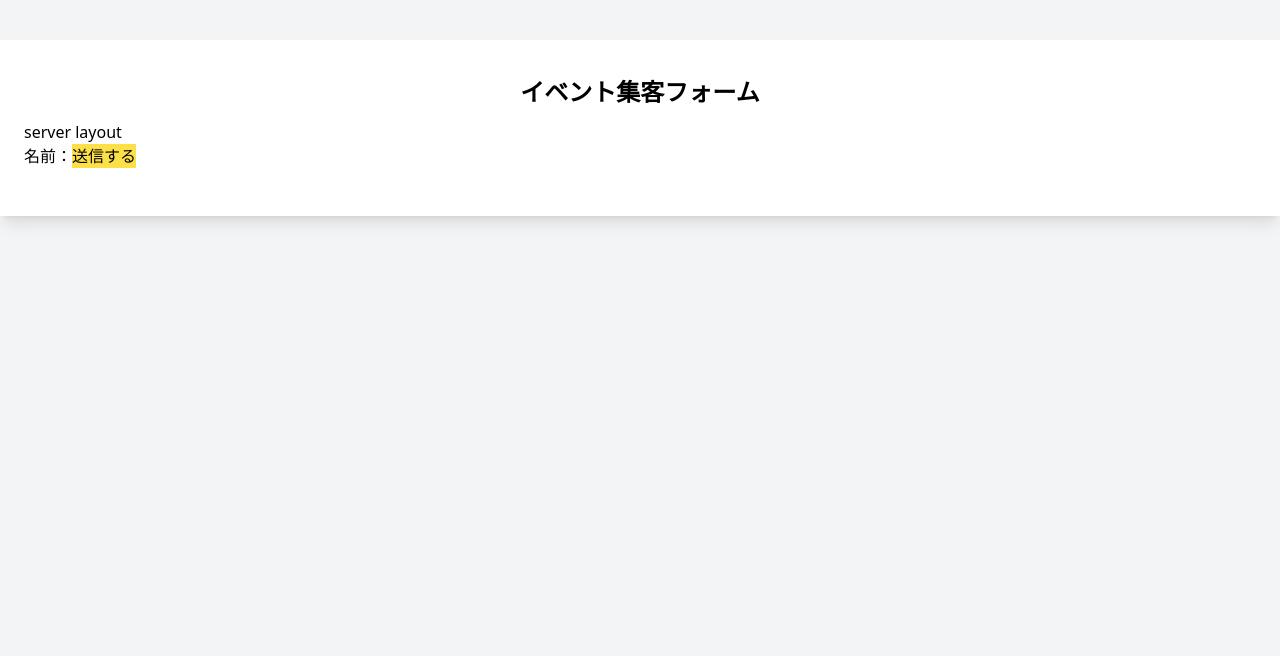
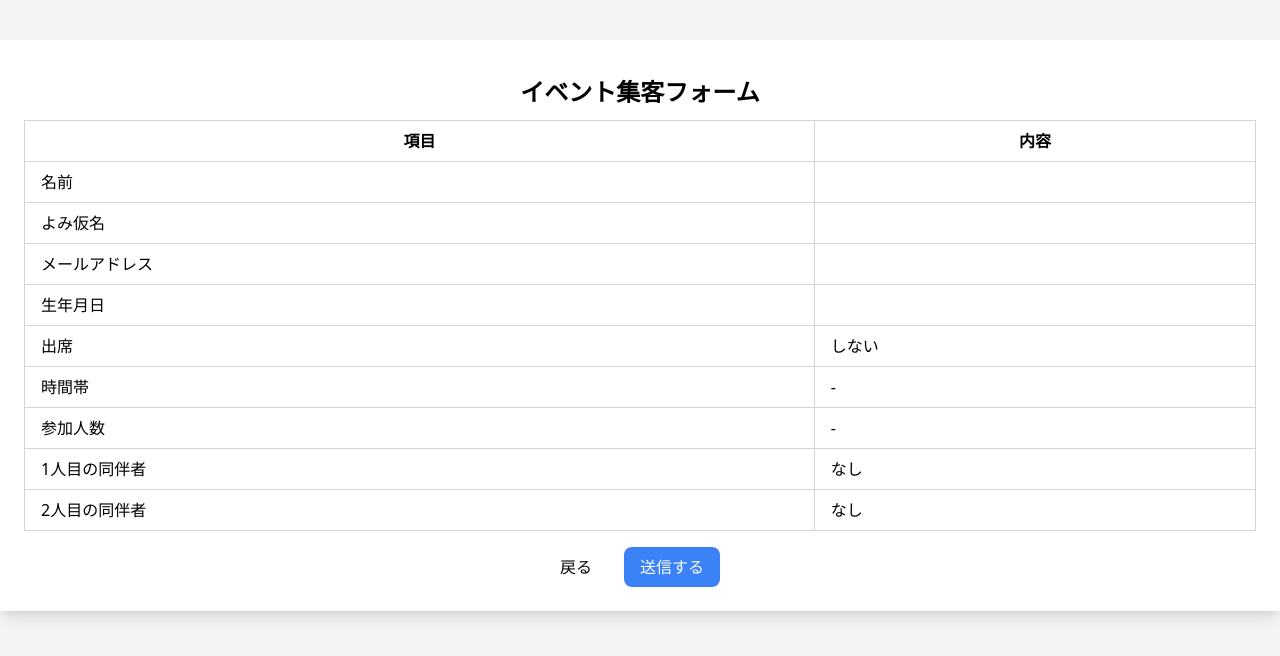
Before and after one commit to asuka-nomura-zzz/aws-form-sample, a Next.js app: page /server-form-sample/invitation/confirm in a window 1280 px wide. Shown: the top 656 px of the page. Built offline with nearby package versions, Linux system fonts and the light colour scheme; no server answers; the database is empty.

Commit message:
Edited many pages

```diff
--- a/app/client-form-sample/components/Form.tsx
+++ b/app/client-form-sample/components/Form.tsx
@@ -83,7 +83,7 @@ const Form = () => {
       console.log(filteredTimeslot)
 
       if (!filteredTimeslot) {
-        return;
+        return
       }
 
       const currentStock = filteredTimeslot.stock
@@ -143,7 +143,7 @@ const Form = () => {
 
 
   return (
-    <div>
+    <>
       {isSubmitted ?
       <>
         <p>送信ありがとうございました</p>
@@ -183,15 +183,13 @@ const Form = () => {
           </>
         )}
 
-        <button type="submit" className="bg-blue-500 text-white mt-2 py-2 px-4 rounded cursor-pointer">申し込む</button>
+        <div className="flex flex-row items-center justify-center gap-8 mt-4">
+          <Link href="/" className="hover:underline">TOPへ戻る</Link>
+          <button type="submit" className="bg-blue-500 text-white py-2 px-4 rounded-lg hover:bg-blue-400 duration-200">送信する</button>
+        </div>
       </form>
       }
-
-        <Link href="./">
-         <p className='my-10 hover:underline'>TOPへ戻る</p>
-        </Link>
-
-    </div>
+    </>
   );
 };
 
--- /dev/null
+++ b/app/loading.tsx
@@ -0,0 +1,11 @@
+import React from 'react'
+
+const loading = () => {
+  return (
+    <div className="my-16 flex justify-center">
+      <div className="h-10 w-10 animate-spin rounded-full border-4 border-blue-500 border-t-transparent"></div>
+    </div>
+  )
+}
+
+export default loading
--- a/app/page.tsx
+++ b/app/page.tsx
@@ -2,12 +2,35 @@ import Link from "next/link"
 export default function Home() {
   return (
     <>
-    <Link href="./client-form-sample">
-      <p className="flex justify-center py-4 hover:underline">Client Side Rendering</p>
-    </Link>
-    <Link href="./server-form-sample">
-      <p className="flex justify-center py-4 hover:underline">Server Side Rendering</p>
-    </Link>
+      {/* <Link href="./client-form-sample">
+        <p className="flex justify-center py-4 hover:underline">Client Side Rendering</p>
+      </Link>
+      <Link href="./server-form-sample/invitation">
+        <p className="flex justify-center py-4 hover:underline">Server Side Rendering</p>
+      </Link> */}
+
+      <div className="grid grid-cols-3 gap-4">
+        <Link href="/client-form-sample">
+          <div className="bg-gray-100 p-4 h-32">
+            <h3 className="font-bold">Client Side Rendering</h3>
+            <p>このフォームはクライアントでの送信フォームです</p>
+          </div>
+        </Link>
+
+        <Link href="/server-form-sample">
+          <div className="bg-gray-100 p-4 h-32">
+            <h3 className="font-bold">Server Side Rendering</h3>
+            <p>このフォームはサーバー側でデータを取得しました</p>
+          </div>
+        </Link>
+
+        <Link href="/aws-form-sample">
+          <div className="bg-gray-100 p-4 h-32">
+            <h3 className="font-bold">Server Side & AWS</h3>
+            <p>このフォームはApi Gateway、Lambda、DynamoDBを用いてロジックを作成しました</p>
+          </div>
+        </Link>
+      </div>
     </>
   );
 }
--- a/app/server-form-sample/invitation/confirm/page.tsx
+++ b/app/server-form-sample/invitation/confirm/page.tsx
@@ -3,34 +3,159 @@
 import React from 'react'
 import { useRouter } from 'next/navigation'
 import { useFormContext } from 'react-hook-form'
-import { useAppContext } from '../../context/useAppContext'
+import Link from 'next/link'
+import { supabase } from '@/app/lib/createClient'
+
+type Influencer = {
+  full_name: string;
+  kana_name: string;
+  email: string;
+  birthdate: string;
+  is_attend: boolean;
+  timeslot?: number;
+  number_of_attendees?: number;
+  first_companion_name?: string;
+  second_companion_name?: string;
+}
 
 const page = () => {
   const router = useRouter()
   const { getValues, handleSubmit, reset } = useFormContext()
-  const values = getValues();
 
-  // const { timeslots } = useAppContext;
+  async function decreaseStock(timeslotId: string, decreaseBy: string) {
+    const { data, error } = await supabase
+      .from('timeslots')
+      .select()
+      .gt('stock', 0)
+      .order('id')
 
-  const onSubmit = handleSubmit(async (data) => {
-    const formData = new FormData()
-    Object.entries(data).forEach(([key, value]) => {
-      formData.append(key, value)
+    if (error) {
+      console.error('Error fetching timeslots:', error)
+      throw new Error('時間帯の取得に失敗しました')
+    }
+
+    const filteredTimeslot = data?.find((timeslot) => {
+      return timeslot.id === Number(timeslotId)
     })
 
-    // try catch文で在庫データの更新および、インフルエンサーの登録を行う
-    // 全部成功したらthanksページに遷移する、エラーならエラーページに遷移する
+    if (!filteredTimeslot) {
+      console.error('No timeslot found with the given ID')
+      return;
+    }
 
-    router.push('/server-form-sample/invitation/thanks')
-    reset()
+    const currentStock = filteredTimeslot.stock
+
+    if (currentStock < Number(decreaseBy)) {
+      console.log('not enough stock')
+      return
+    }
+
+    const { error: updateError } = await supabase
+      .from('timeslots')
+      .update({ stock: currentStock - Number(decreaseBy) })
+      .eq('id', Number(timeslotId))
+
+    if (updateError) {
+      console.error('Error updating stock:', updateError)
+      throw new Error('在庫の更新に失敗しました')
+    }
+  }
+
+  async function postInfluencer(personInfo: Influencer) {
+    const { error } = await supabase
+      .from('influencers')
+      .insert(personInfo)
+
+    if (error) {
+      console.error('Error posting influencer:', error)
+      throw new Error('インフルエンサーの登録に失敗しました')
+    }
+  }
+
+  const onSubmit = handleSubmit(async () => {
+    const influencer: Influencer = {
+      full_name: getValues('fullName'),
+      kana_name: getValues('kanaName'),
+      email: getValues('email'),
+      birthdate: getValues('birthdate'),
+      is_attend: getValues('isAttend'),
+      timeslot: Number(getValues('selectedTimeslot')),
+      number_of_attendees: Number(getValues('numberOfAttendees')),
+      first_companion_name: getValues('firstCompanionName'),
+      second_companion_name: getValues('secondCompanionName'),
+    };
+
+    try {
+      await decreaseStock(
+        getValues('selectedTimeslot'),
+        getValues('numberOfAttendees')
+      )
+      await postInfluencer(influencer)
+
+      router.push('/server-form-sample/invitation/thanks')
+      reset()
+    } catch (error) {
+      console.error('An error occurred during submission:', error)
+      router.push('/server-form-sample/invitation/error')
+    }
   })
 
   return (
-    <form onSubmit={onSubmit}>
-      名前：{values.fullName}
+    <>
+     <form onSubmit={onSubmit}>
+      <table className="min-w-full border-collapse border border-gray-300">
+        <thead>
+          <tr>
+            <th className="border border-gray-300 px-4 py-2">項目</th>
+            <th className="border border-gray-300 px-4 py-2">内容</th>
+          </tr>
+        </thead>
+        <tbody>
+          <tr>
+            <td className="border border-gray-300 px-4 py-2">名前</td>
+            <td className="border border-gray-300 px-4 py-2">{getValues('fullName')}</td>
+          </tr>
+          <tr>
+            <td className="border border-gray-300 px-4 py-2">よみ仮名</td>
+            <td className="border border-gray-300 px-4 py-2">{getValues('kanaName')}</td>
+          </tr>
+          <tr>
+            <td className="border border-gray-300 px-4 py-2">メールアドレス</td>
+            <td className="border border-gray-300 px-4 py-2">{getValues('email')}</td>
+          </tr>
+          <tr>
+            <td className="border border-gray-300 px-4 py-2">生年月日</td>
+            <td className="border border-gray-300 px-4 py-2">{getValues('birthdate')}</td>
+          </tr>
+          <tr>
+            <td className="border border-gray-300 px-4 py-2">出席</td>
+            <td className="border border-gray-300 px-4 py-2">{getValues('isAttend') ? 'する' : 'しない'}</td>
+          </tr>
+          <tr>
+            <td className="border border-gray-300 px-4 py-2">時間帯</td>
+            <td className="border border-gray-300 px-4 py-2">{getValues('selectedTimeslot') || '-'}</td>
+          </tr>
+          <tr>
+            <td className="border border-gray-300 px-4 py-2">参加人数</td>
+            <td className="border border-gray-300 px-4 py-2">{getValues('numberOfAttendees') || '-'}</td>
+          </tr>
+          <tr>
+            <td className="border border-gray-300 px-4 py-2">1人目の同伴者</td>
+            <td className="border border-gray-300 px-4 py-2">{getValues('firstCompanionName') || 'なし'}</td>
+          </tr>
+          <tr>
+            <td className="border border-gray-300 px-4 py-2">2人目の同伴者</td>
+            <td className="border border-gray-300 px-4 py-2">{getValues('secondCompanionName') || 'なし'}</td>
+          </tr>
+        </tbody>
+      </table>
+      <div className="flex flex-row items-center justify-center gap-8 mt-4">
+        <Link href="/server-form-sample/invitation" className="hover:underline">戻る</Link>
+        <button type="submit" className="bg-blue-500 text-white py-2 px-4 rounded-lg hover:bg-blue-400 duration-200">送信する</button>
+      </div>
+    </form>
 
-      <button type="submit" className="bg-yellow-300">送信する</button>
-    </form>
+    </>
   )
 }
 
--- a/app/server-form-sample/invitation/page.tsx
+++ b/app/server-form-sample/invitation/page.tsx
@@ -1,30 +1,33 @@
 'use client'
 
-import React from 'react'
+import React, { useState } from 'react'
+import Link from 'next/link';
 import { useAppContext } from '../context/useAppContext';
 import { useFormContext } from 'react-hook-form'
 import { FormData } from '../types/FormData';
 import { useRouter } from 'next/navigation';
 import clsx from 'clsx';
+import { number } from 'zod';
 
 
 const page = () => {
-
   const { timeslots } = useAppContext()
-
   const {
     register,
     handleSubmit,
     formState: { errors }
   } = useFormContext<FormData>();
+  const router = useRouter();
+  const [isAttend, setIsAttend] = useState(false)
+  const [numberOfAttendees, setNumberOfAttendees] = useState<string>('0')
 
-  const router = useRouter();
 
   const onSubmit = handleSubmit(async () => {
     router.push("/server-form-sample/invitation/confirm")
   })
 
   return (
+    <>
       <form onSubmit={onSubmit}>
         <label>名前</label>
         <input
@@ -76,14 +79,17 @@ const page = () => {
           className="mb-3"
           id="isAttend"
           {...register("isAttend")}
+          onChange={() => setIsAttend(!isAttend)}
         />
         <p className="text-red-500 text-xs italic">{errors.isAttend?.message}</p>
 
-
-        <label>参加枠</label>
+        {isAttend &&
+          <>
+            <label>時間帯</label>
             <select
               {...register("selectedTimeslot")}
             >
+              <option value="">-</option>
               {timeslots.map((timeslot) => (
                 <option key={timeslot.id} value={timeslot.id}>
                   {timeslot.name} あと{timeslot.stock}個
@@ -92,33 +98,22 @@ const page = () => {
             </select>
             <p className="text-red-500 text-xs italic">{errors.selectedTimeslot?.message}</p>
 
-        {/* <label>参加人数</label>
-        <input
-          className={clsx(
-            "border appearance-none rounded w-full py-2 px-3 text-gray-700 mb-3 leading-tight focus:outline-none focus:shadow-outline", { "border border-red-500": errors.fullName, "": !errors.fullName}
-          )}
-          id="fullName"
-          {...register("fullName")}
-        />
-        <p className="text-red-500 text-xs italic">{errors.fullName?.message}</p> */}
             <label>参加人数</label>
             <select
               {...register("numberOfAttendees")}
+              onChange={(event) => setNumberOfAttendees(event.target.value)}
             >
               <option value="0">
                 -
               </option>
-          <option value="1">
-            1
-          </option>
-          <option value="2">
-            2
-          </option>
-          <option value="3">
-            3
-          </option>
+              <option value="1">1名（ご本人様のみ）</option>
+              <option value="2">2名（同伴者様1名）</option>
+              <option value="3">3名（同伴者様2名）</option>
             </select>
-        <p className="text-red-500 text-xs italic">{errors.selectedTimeslot?.message}</p>
+
+            {Number(numberOfAttendees) >= 2 &&
+              <>
+                <p className="text-red-500 text-xs italic">{errors.numberOfAttendees?.message}</p>
                 <label>一人目の同伴者</label>
                 <input
                   type="text"
@@ -129,7 +124,11 @@ const page = () => {
                   {...register("firstCompanionName")}
                 />
                 <p className="text-red-500 text-xs italic">{errors.firstCompanionName?.message}</p>
+              </>
+            }
 
+            {Number(numberOfAttendees) === 3 &&
+              <>
                 <label>二人目の同伴者</label>
                 <input
                   type="text"
@@ -140,9 +139,19 @@ const page = () => {
                   {...register("secondCompanionName")}
                 />
                 <p className="text-red-500 text-xs italic">{errors.secondCompanionName?.message}</p>
+              </>
+            }
+          </>
+        }
 
-        <button type="submit" className="bg-blue-200 py-2 px-1 rounded">送信</button>
+        <div className="flex flex-row items-center justify-center gap-8 mt-4">
+          <Link href="/" className="hover:underline">TOPへ戻る</Link>
+          <button type="submit" className="bg-blue-500 text-white py-2 px-4 rounded-lg hover:bg-blue-400 duration-200">確認する</button>
+        </div>
+
       </form>
+
+    </>
   )
 }
 
--- a/app/server-form-sample/invitation/thanks/page.tsx
+++ b/app/server-form-sample/invitation/thanks/page.tsx
@@ -3,8 +3,10 @@ import Link from 'next/link'
 const page = () => {
   return (
     <>
-      <div>thanks page</div>
-      <Link href="/server-form-sample/invitation">フォームのトップに戻る</Link>
+      <p>申込ありがとうございました</p>
+      <div className='hover:underline'>
+        <Link href="/">トップに戻る</Link>
+      </div>
     </>
   )
 }
--- a/app/server-form-sample/layout.tsx
+++ b/app/server-form-sample/layout.tsx
@@ -10,16 +10,14 @@ const Layout = async ({children}: any) => {
     .gt('stock', 0)
     .order('id')
 
-    // データをTimeslot型にマッピング
-    const timeslots = (data ?? []).map(item => ({
-      id: item.id as number,
-      name: item.name as string,
-      stock: item.stock as number,
-    }));
+  const timeslots = (data ?? []).map(item => ({
+    id: item.id as number,
+    name: item.name as string,
+    stock: item.stock as number,
+  }));
 
   return (
     <AppWrapper timeslots={timeslots}>
-      server layout
       {children}
     </AppWrapper>
   )
--- a/app/server-form-sample/page.tsx
+++ b/app/server-form-sample/page.tsx
@@ -1,66 +1,7 @@
-'use client'
+//only for redirect
 
-import React, { useState } from 'react'
-import { useAppContext } from './context/useAppContext'
-import Link from 'next/link'
+import { redirect } from 'next/navigation'
 
-const page = () => {
-  // const { timeslots } = useAppContext()
+const page = () => redirect('/server-form-sample/invitation')
 
-
-  const articles = [
-    {id: 1, title: "aaaa", category: "game"},
-    {id: 2, title: "bbbb", category: "hobby"},
-    {id: 3, title: "cccc", category: "music"},
-    {id: 4, title: "dddd", category: "game"},
-    {id: 5, title: "eeee", category: "hobby"},
-  ]
-
-
-  const gameArticles = articles.filter((article) => {
-    return article.category === "game"
-  })
-  const hobbyArticles = articles.filter((article) => {
-    return article.category === "hobby"
-  })
-
-  const musicArticles = articles.filter((article) => {
-    return article.category === "music"
-  })
-
-  const [category, setCategory] = useState("all");
-
-
-
-  return (
-    <div>
-      <button onClick={() => setCategory("all")}>all</button>
-      <button onClick={() => setCategory("game")}>game</button>
-      <button onClick={() => setCategory("hobby")}>hobby</button>
-      <button onClick={() => setCategory("music")}>music</button>
-
-
-      {
-        category === "all" &&
-        articles.map((article) => (
-          <p>{article.title} / {article.category}</p>
-        ))
-      }
-
-      {
-        category === "game" &&
-        gameArticles.map((article) => (
-          <p>{article.title} / {article.category}</p>
-        ))
-      }
-
-
-      <Link href="./">
-        <p className='my-10 hover:underline'>TOPへ戻る</p>
-      </Link>
-
-    </div>
-  )
-}
-
-export default page
+export default page;
--- a/app/server-form-sample/types/FormData.ts
+++ b/app/server-form-sample/types/FormData.ts
@@ -6,7 +6,23 @@ export const formSchema = z.object({
   email: z.string().regex(/^[a-zA-Z0-9_.+-]+@([a-zA-Z0-9][a-zA-Z0-9-]*[a-zA-Z0-9]*\.)+[a-zA-Z]{2,}$/, {
     message: "メールアドレスを入力してください"
   }),
-  birthdate: z.coerce.date().min(new Date("1950-01-01"), { message: "生年月日を入力してください。"}).max(new Date("2010-01-01"), { message: "生年月日を入力してください。"}),
+  // birthdate: z.coerce.date().min(new Date("1950-01-01"), { message: "生年月日を入力してください。"}).max(new Date("2010-01-01"), { message: "生年月日を入力してください。"}),
+  birthdate: z
+  .string()
+  .nullable()
+  .refine((val) => val === null || val.length > 0, {
+    message: "生年月日を入力してください。",
+  })
+  .refine(
+    (val) => val === null || !isNaN(new Date(val).getTime()),
+    { message: "有効な日付を入力してください。" }
+  )
+  .refine(
+    (val) =>
+      val === null ||
+      (new Date(val) >= new Date("1900-01-01") && new Date(val) <= new Date("2024-12-31")),
+    { message: "1900年から2024年までの生年月日を入力してください。" }
+  ),
   isAttend: z.boolean(),
   selectedTimeslot: z.coerce.number().min(0).max(5),
   numberOfAttendees: z.coerce.number().min(0).max(3),
```
Lines whose indentation alone changed are shown as unchanged.
